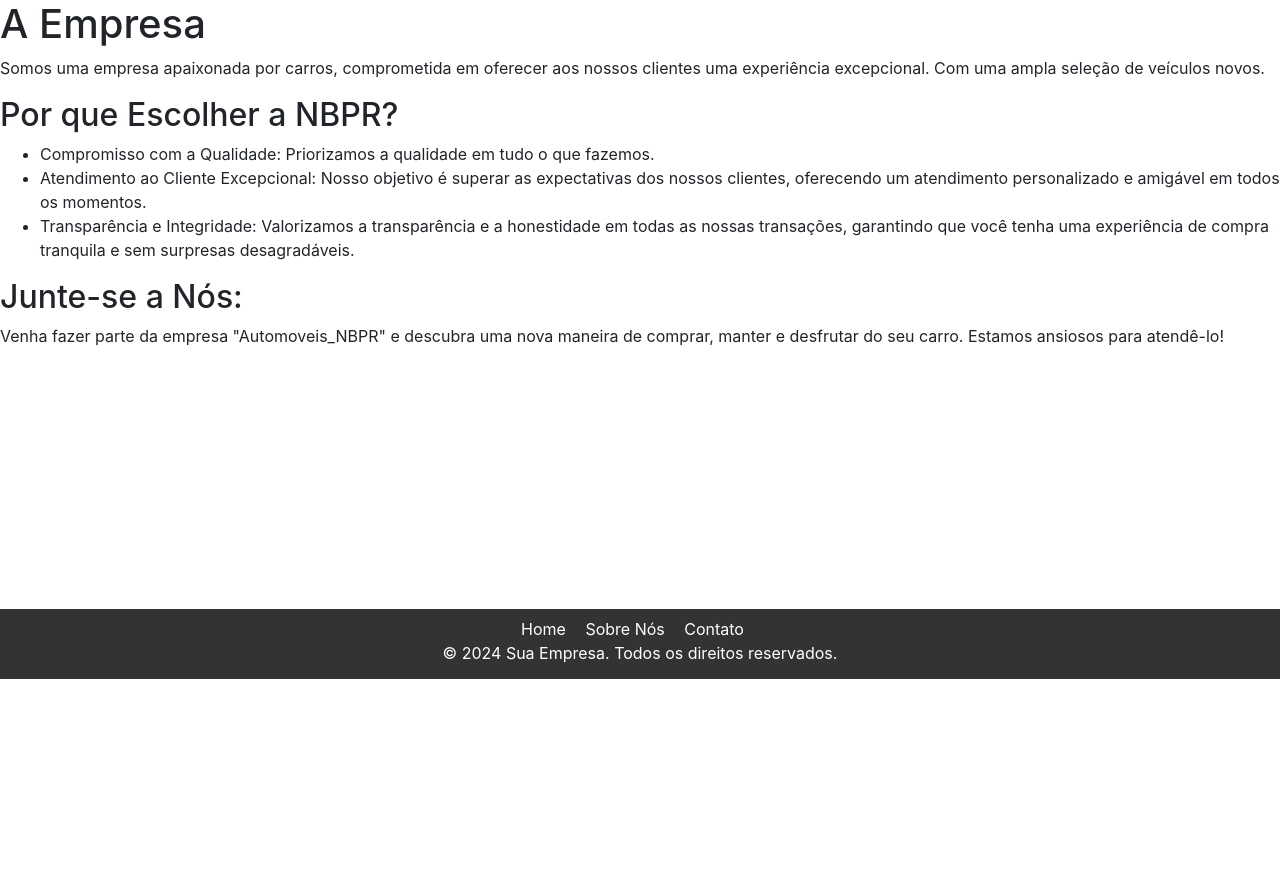
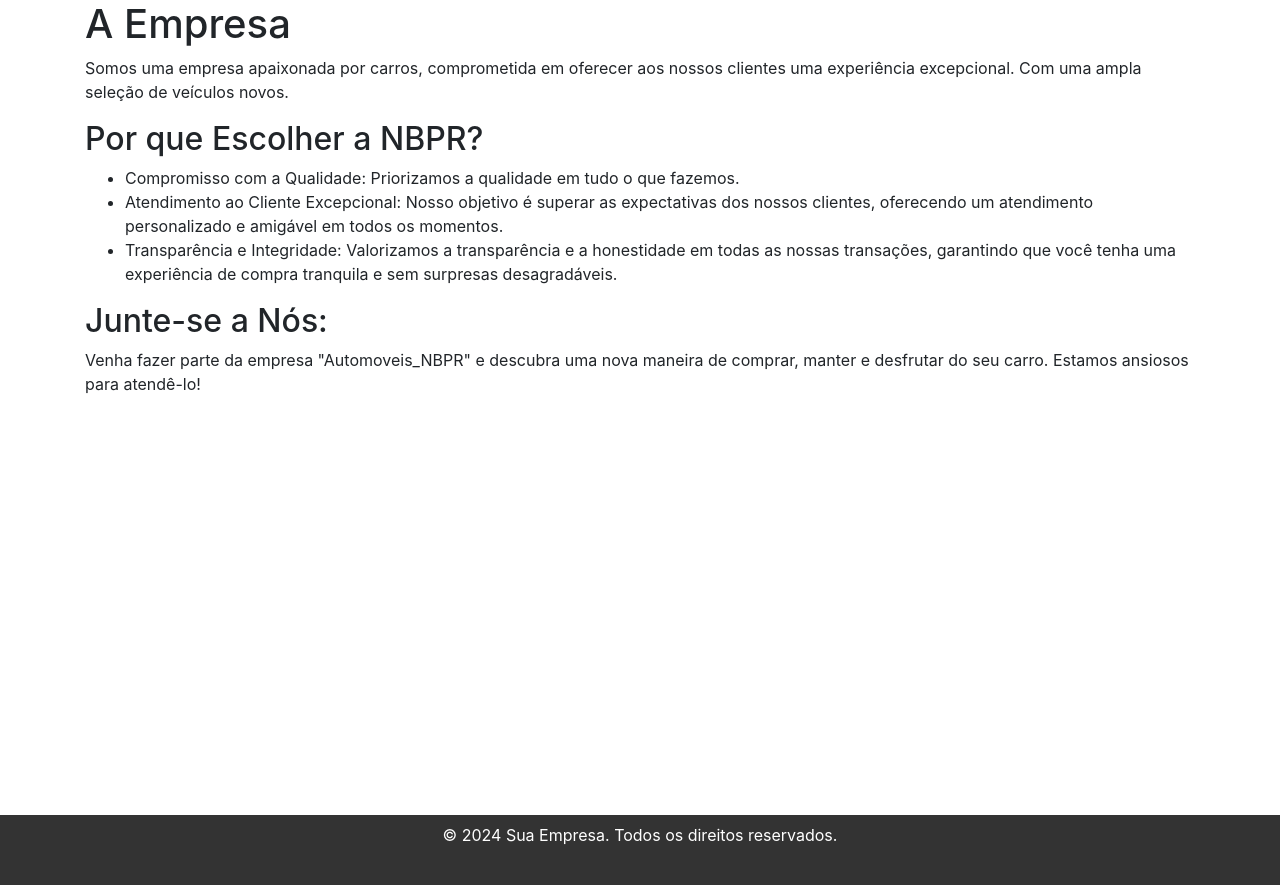
Before and after one commit to BrunoArrudas/Loja_Automoveis_NBPR, a PHP site: page /sobre.php in a window 1280 px wide. Shown: the part 121-1006 px from the top of the page. Before the commit the page ends 800 px from the top, so only its background shows below. Run offline with PHP 8.4, Linux system fonts and the light colour scheme.

Commit message:
atualizacao do css no index

```diff
--- a/contato.php
+++ b/contato.php
@@ -2,7 +2,7 @@
 include_once 'header.php';
 ?>
 
-<main>
+<main class="container">
     <section class="about contact-list">
         <h1>Fale Conosco</h1>
         <p>Ainda precisa de ajuda? Entre em contato por um de nossos canais</p>
--- a/footer.php
+++ b/footer.php
@@ -1,10 +1,6 @@
 <!-- Footer -->
 <footer class="text-center">
-    <div class="container">
-      <div class="footer-links">
-        <a href="index.php">Home</a>
-        <a href="sobre.php">Sobre Nós</a>
-        <a href="contato.php">Contato</a>
+
       </div>
       <p>&copy; 2024 Sua Empresa. Todos os direitos reservados.</p>
     </div>
--- a/header.php
+++ b/header.php
@@ -39,11 +39,15 @@
       background-color: #111;
     }
 
+    .container {
+      min-height: 100vh;
+    }
+
     footer {
       background-color: #333;
       color: white;
       padding: 8px 0;
-      position: absolute;
+      margin-top: 15px;
       bottom: 0;
       width: 100%;
       height: 70px;
--- a/sobre.php
+++ b/sobre.php
@@ -5,7 +5,7 @@ include_once 'header.php';
 ?>
 
 
-    <main>
+    <main class="container">
         <section class="about">
             <h1>A Empresa</h1>
             <p>Somos uma empresa apaixonada por carros, comprometida em oferecer aos nossos clientes uma experiência excepcional. Com uma ampla seleção de veículos novos.</p>
```
